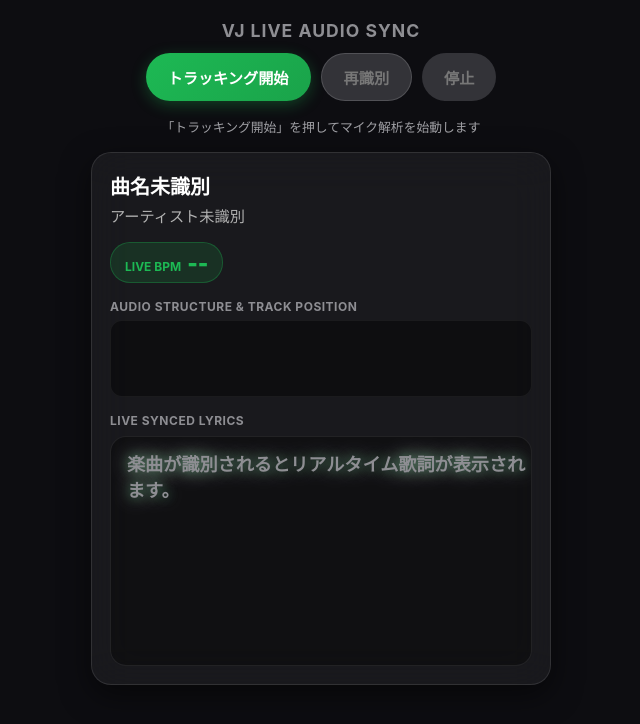
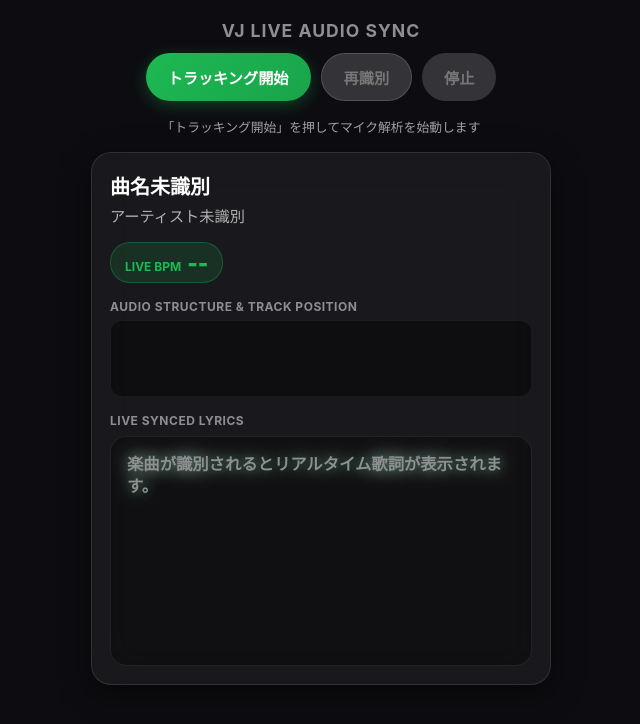
Before and after one commit to shiso-09/vj-audio-tracker, a website: page public/index.html in a window 1280 px wide. Shown: the whole page, without its empty margins (319-959 px from the left). Drawn offline with Linux system fonts and the light colour scheme.

Commit message:
Update index.html

```diff
--- a/public/index.html
+++ b/public/index.html
@@ -199,6 +199,7 @@
       gap: 8px;
     }
     .lyrics-container {
+      position: relative;
       background: rgba(0, 0, 0, 0.35);
       border-radius: 16px;
       padding: 16px;
@@ -218,7 +219,7 @@
       border-radius: 4px;
     }
     .lyric-line {
-      font-size: 1.25rem;
+      font-size: 1.15rem;
       font-weight: 700;
       color: rgba(255, 255, 255, 0.35);
       line-height: 1.4;
@@ -232,9 +233,9 @@
     }
     .lyric-line.active {
       color: #ffffff;
-      font-size: 1.5rem;
+      font-size: 1.35rem;
       font-weight: 900;
-      transform: scale(1.03);
+      transform: scale(1.02);
       filter: none;
       text-shadow: 0 0 20px rgba(255, 255, 255, 0.6), 0 0 10px rgba(29, 185, 84, 0.4);
     }
@@ -279,7 +280,7 @@
       <div class="lyrics-section">
         <div class="section-title">LIVE SYNCED LYRICS</div>
         <div id="lyricsBox" class="lyrics-container">
-          <div class="lyric-line active" style="font-size: 1.1rem; color: #8e8e93;">
+          <div class="lyric-line active" style="font-size: 1.0rem; color: #8e8e93;">
             楽曲が識別されるとリアルタイム歌詞が表示されます。
           </div>
         </div>
@@ -301,7 +302,7 @@
     let segmentsData = [];
     let trackDurationSec = 0;
     let baseOffsetSec = 0;
-    let recordStartTime = 0; // 録音開始時のタイムスタンプ（タイムラグ補正用）
+    let recordStartTime = 0;
     let parsedLyrics = [];
 
     let autoRefreshTimer = null;
@@ -330,7 +331,7 @@
 
         lowpassFilter = audioCtx.createBiquadFilter();
         lowpassFilter.type = 'lowpass';
-        lowpassFilter.frequency.setValueAtTime(150, audioCtx.currentTime); // 150Hzに調整
+        lowpassFilter.frequency.setValueAtTime(150, audioCtx.currentTime);
 
         scriptNode = audioCtx.createScriptProcessor(2048, 1, 1);
         analyser.smoothingTimeConstant = 0.8;
@@ -355,7 +356,6 @@
           const avgEnergy = energyHistory.reduce((a, b) => a + b, 0) / energyHistory.length;
 
           const now = performance.now();
-          // BPMの判定閾値を緩和（拾いやすく調整）
           if (currentEnergy > avgEnergy * 1.20 && currentEnergy > 8 && (now - lastBeatTime) > 300) {
             if (lastBeatTime > 0) {
               const interval = now - lastBeatTime;
@@ -430,7 +430,6 @@
       mediaRecorder = new MediaRecorder(streamRef);
       mediaRecorder.ondataavailable = e => chunks.push(e.data);
 
-      // 録音開始時点を基準時間として記録（タイムラグ補正の要）
       recordStartTime = performance.now();
 
       mediaRecorder.onstop = async () => {
@@ -526,7 +525,6 @@
       if (syncAnimId) cancelAnimationFrame(syncAnimId);
 
       function loop() {
-        // API通信の時間を排除し、録音開始時からの経過時間で計算
         const elapsedSec = (performance.now() - recordStartTime) / 1000;
         const currentPosSec = baseOffsetSec + elapsedSec;
 
@@ -558,7 +556,7 @@
                 }
               });
 
-              // ハイライト行が「表示エリアのど真ん中」に来るように計算
+              // ハイライト部分が歌詞窓の中央に正確に位置するようにスクロール位置を再計算
               const containerHeight = lyricsBox.clientHeight;
               const desiredScrollTop = targetElem.offsetTop - (containerHeight / 2) + (targetElem.clientHeight / 2);
 
```
